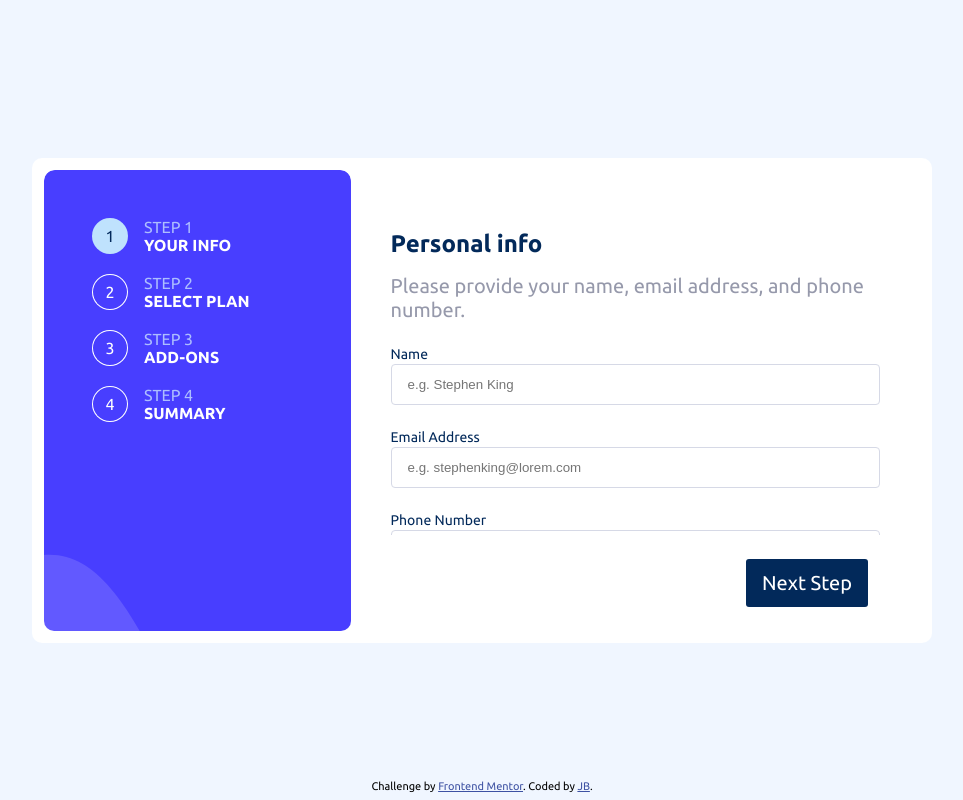
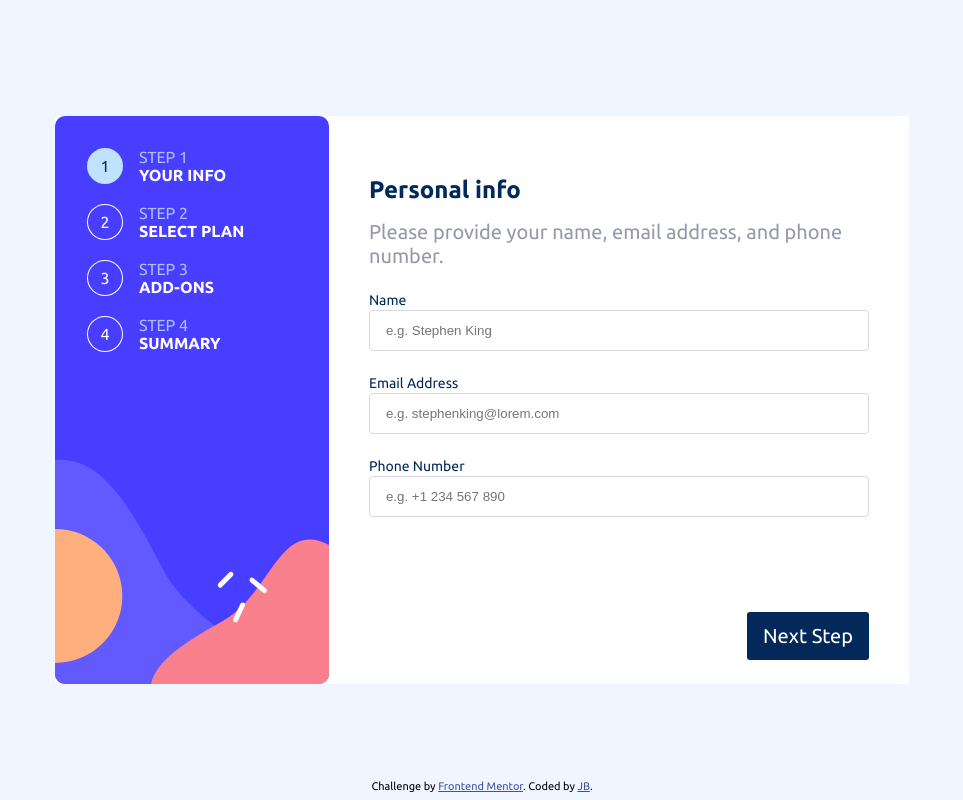
Before and after one commit to I-IAMBATMAN-N/react-multistep-form-2, a React (Vite) app: page / in a window 1280 px wide. Shown: the whole page, without its empty margins (158-1121 px from the left). Built offline with nearby package versions, Linux system fonts and the light colour scheme.

Commit message:
[FIX] Styling aacc. to design

```diff
--- a/src/Queries.css
+++ b/src/Queries.css
@@ -17,10 +17,9 @@
   }
   .form {
     flex-direction: row;
-    min-height: 50vh;
-    min-width: 60vw;
+    height: fit-content;
+    min-height: 0vh;
     background-color: hsl(0, 0%, 100%);
-    /* padding: 1.2rem; */
   }
   .form-info-section {
     flex: 1 0;
@@ -55,21 +54,22 @@
     color: hsl(0, 0%, 100%);
   }
   .form-steps {
-    flex: 0 0 35%;
+    flex: 0 0 27.4rem;
+    height: 56.8rem;
     display: flex;
     justify-content: start;
     align-items: flex-start;
-    background-image: url(./assets/images/bg-sidebar-desktop.svg);
+    background-image: url(assets/images/bg-sidebar-desktop.svg);
+    padding: 3.2rem;
   }
   .form-nav--list {
     flex-direction: column;
     align-items: flex-start;
   }
-  .form-footer--container {
-    padding: 0 3.2rem;
-  }
   .form-footer {
     /* display: none; */
     height: fit-content;
+    position: static;
+    padding: 0 2.8rem;
   }
 }
--- a/src/Style.css
+++ b/src/Style.css
@@ -101,21 +101,16 @@ html {
   display: flex;
   flex-direction: column;
   min-height: 100vh;
-  border-radius: 10px;
   overflow: hidden;
 
   background-color: hsl(217, 100%, 97%);
-
-  padding: 1.2rem;
 }
 .form-steps {
-  flex: 0 0 150px;
-  background-image: url(./assets/images/bg-sidebar-mobile.svg);
+  flex: 0 0 172px;
+  background-image: url(assets/images/bg-sidebar-mobile.svg);
   background-repeat: no-repeat;
   background-size: cover;
   padding: 4.8rem;
-
-  border-radius: 10px;
 }
 .form-nav--list {
   display: flex;
@@ -155,7 +150,6 @@ html {
 }
 .form-info-section {
   flex: 1 0;
-  background-color: hsl(217, 100%, 97%);
   padding: 2.4rem 1.2rem;
   position: relative;
 }
```
